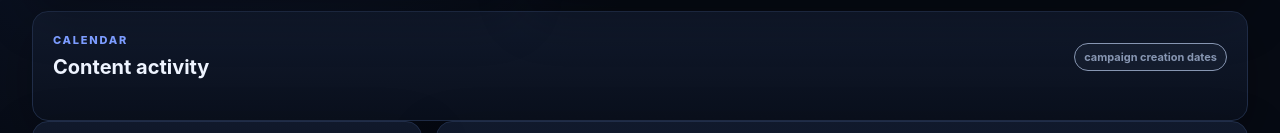
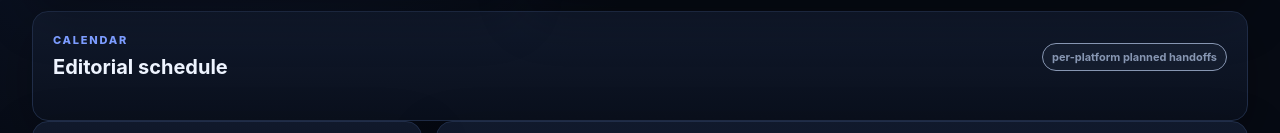
Before and after one commit to KaluLabs/BIP-AI, a website: page public/index.html in a window 1280 px wide. Shown: the part 292-425 px from the top of the page. Drawn offline with Linux system fonts and the light colour scheme; no server answers.

Commit message:
feat(scheduling): relabel Control Room calendar

```diff
--- a/public/index.html
+++ b/public/index.html
@@ -41,7 +41,7 @@
       </section>
 
       <section class="panel">
-        <div class="panel-head"><div><p class="eyebrow">CALENDAR</p><h2>Content activity</h2></div><span class="pill muted">campaign creation dates</span></div>
+        <div class="panel-head"><div><p class="eyebrow">CALENDAR</p><h2>Editorial schedule</h2></div><span class="pill muted">per-platform planned handoffs</span></div>
         <div id="calendar" class="calendar"></div>
       </section>
 
```
